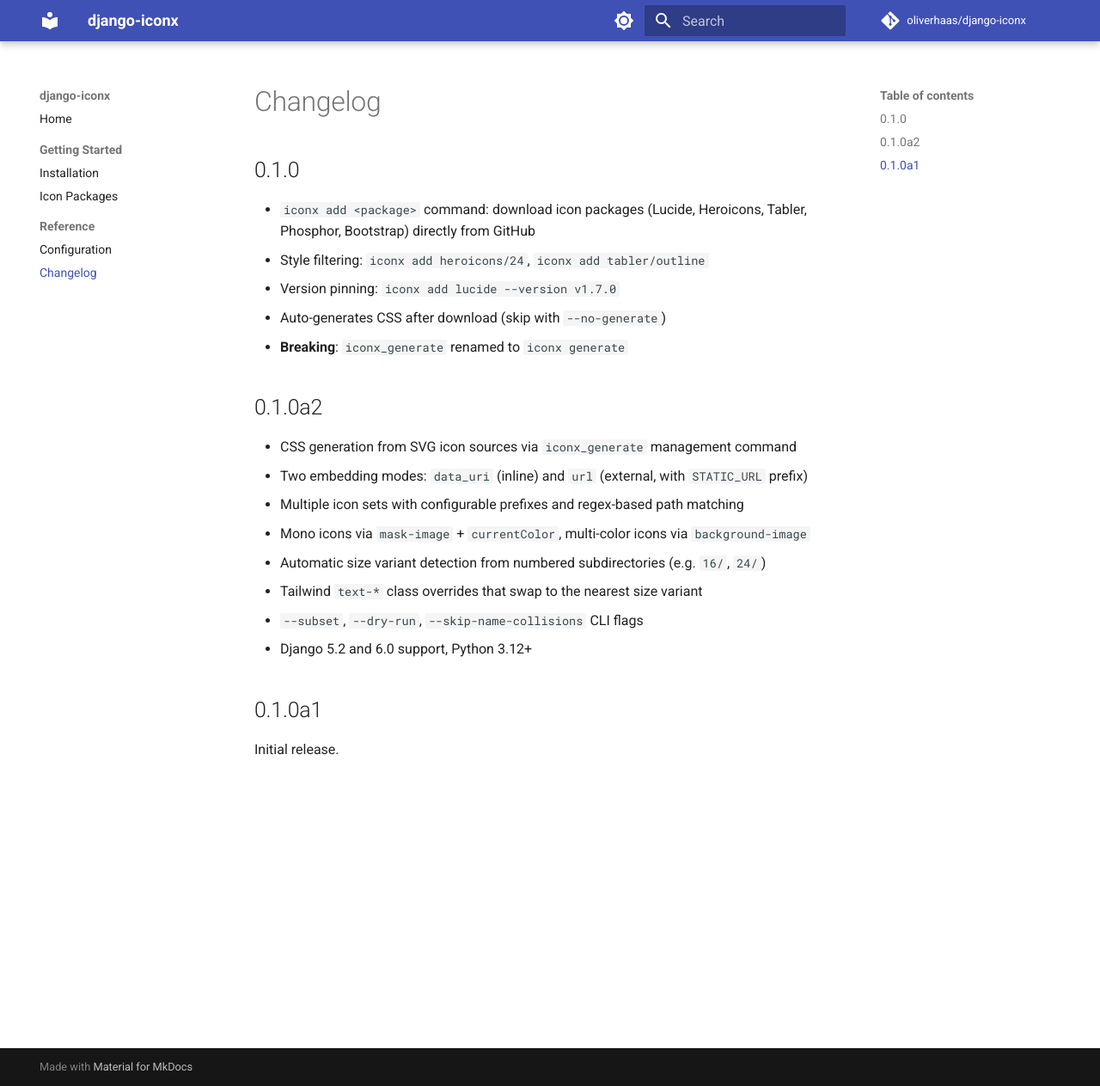
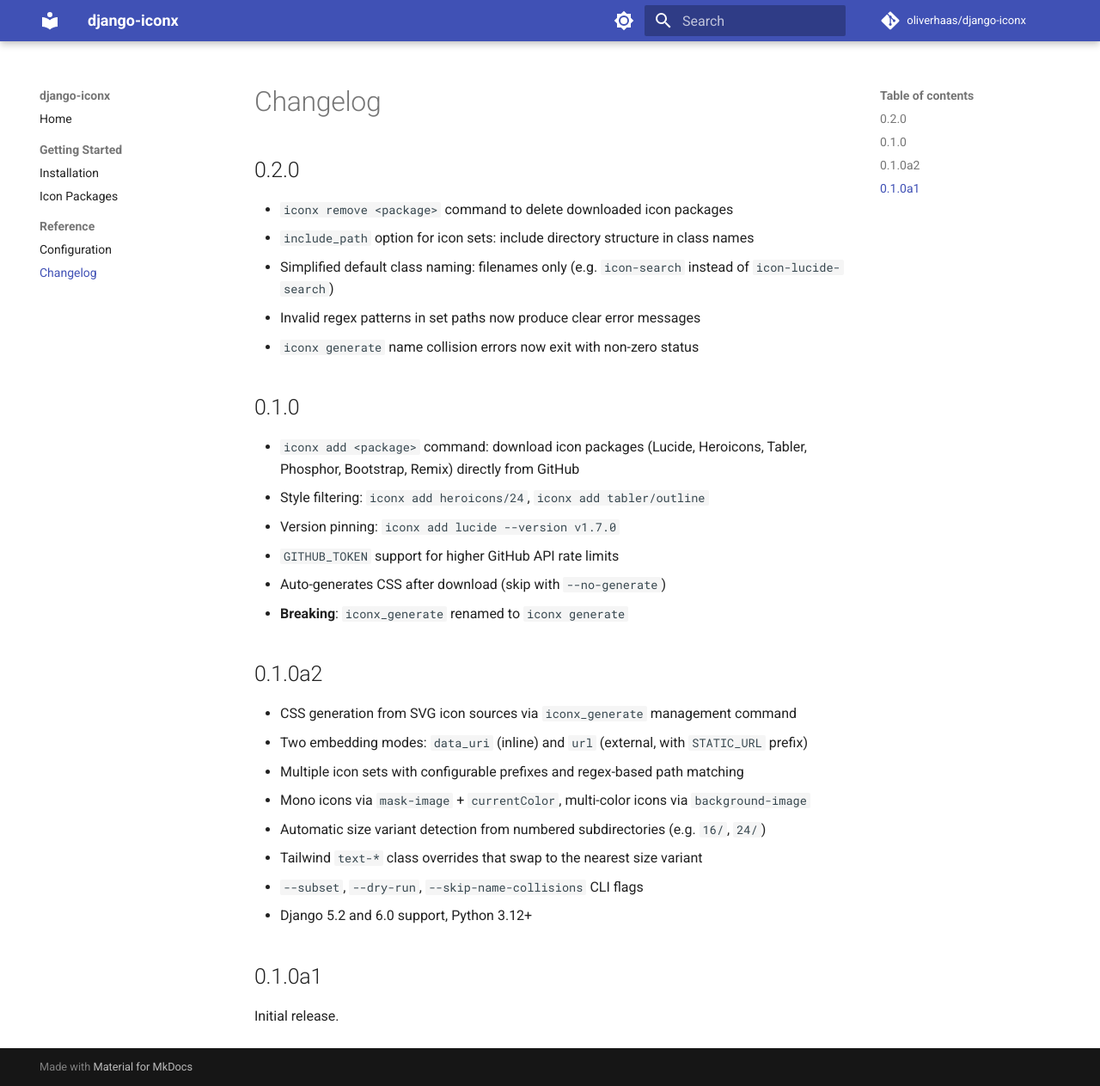
Before and after one commit to oliverhaas/django-iconx, an MkDocs documentation site: the page built from docs/reference/changelog.md, in a window 1280 px wide and 1263 px high. Shown: the whole window at 86% size. Built offline with MkDocs 1.6.1 and Material for MkDocs 9.7.7, drawn with Linux system fonts in a browser that asks for light colours; comment, search, counter and statistics services are not loaded; the version menu is left out.

Commit message:
chore: production readiness fixes, bump to 0.2.0
- Fix docs to show actual class names (icon-search not icon-lucide-search)
- Add multi-package collision guidance to docs and error messages
- Raise CommandError (non-zero exit) on name collisions in iconx generate
- Validate regex patterns in set path config
- Update development status classifier to Alpha
- Bump ruff 0.15.9 -> 0.15.10
- Deduplicate _make_zip test helper
- Update changelog with missing entries and 0.2.0 section

```diff
--- a/docs/reference/changelog.md
+++ b/docs/reference/changelog.md
@@ -1,10 +1,19 @@
 # Changelog
+
+## 0.2.0
+
+- `iconx remove <package>` command to delete downloaded icon packages
+- `include_path` option for icon sets: include directory structure in class names
+- Simplified default class naming: filenames only (e.g. `icon-search` instead of `icon-lucide-search`)
+- Invalid regex patterns in set paths now produce clear error messages
+- `iconx generate` name collision errors now exit with non-zero status
 
 ## 0.1.0
 
-- `iconx add <package>` command: download icon packages (Lucide, Heroicons, Tabler, Phosphor, Bootstrap) directly from GitHub
+- `iconx add <package>` command: download icon packages (Lucide, Heroicons, Tabler, Phosphor, Bootstrap, Remix) directly from GitHub
 - Style filtering: `iconx add heroicons/24`, `iconx add tabler/outline`
 - Version pinning: `iconx add lucide --version v1.7.0`
+- `GITHUB_TOKEN` support for higher GitHub API rate limits
 - Auto-generates CSS after download (skip with `--no-generate`)
 - **Breaking**: `iconx_generate` renamed to `iconx generate`
 
--- a/pyproject.toml
+++ b/pyproject.toml
@@ -1,6 +1,6 @@
 [project]
 name = "django-iconx"
-version = "0.1.0"
+version = "0.2.0"
 description = "CSS-only icon system for Django"
 readme = "README.md"
 license = { text = "MIT" }
@@ -8,7 +8,7 @@
 keywords = ["django", "icons", "css"]
 authors = [{ name = "Oliver Haas", email = "ohaas@e1plus.de" }]
 classifiers = [
-  "Development Status :: 2 - Pre-Alpha",
+  "Development Status :: 3 - Alpha",
   "Framework :: Django",
   "Framework :: Django :: 5.2",
   "Framework :: Django :: 6.0",
@@ -37,7 +37,7 @@
   "pytest==9.0.3",
   "pytest-cov==7.1.0",
   "pytest-xdist==3.8.0",
-  "ruff==0.15.9",
+  "ruff==0.15.10",
   "mypy==1.20.0",
   "django-stubs==6.0.2",
   "pytest-django==4.12.0",
```
Also changed, not shown: README.md (+2 -2 lines), docs/getting-started/icon-packages.md (+15 -2 lines), docs/getting-started/installation.md (+1 -1 lines), docs/index.md (+2 -2 lines), 4 other files.
